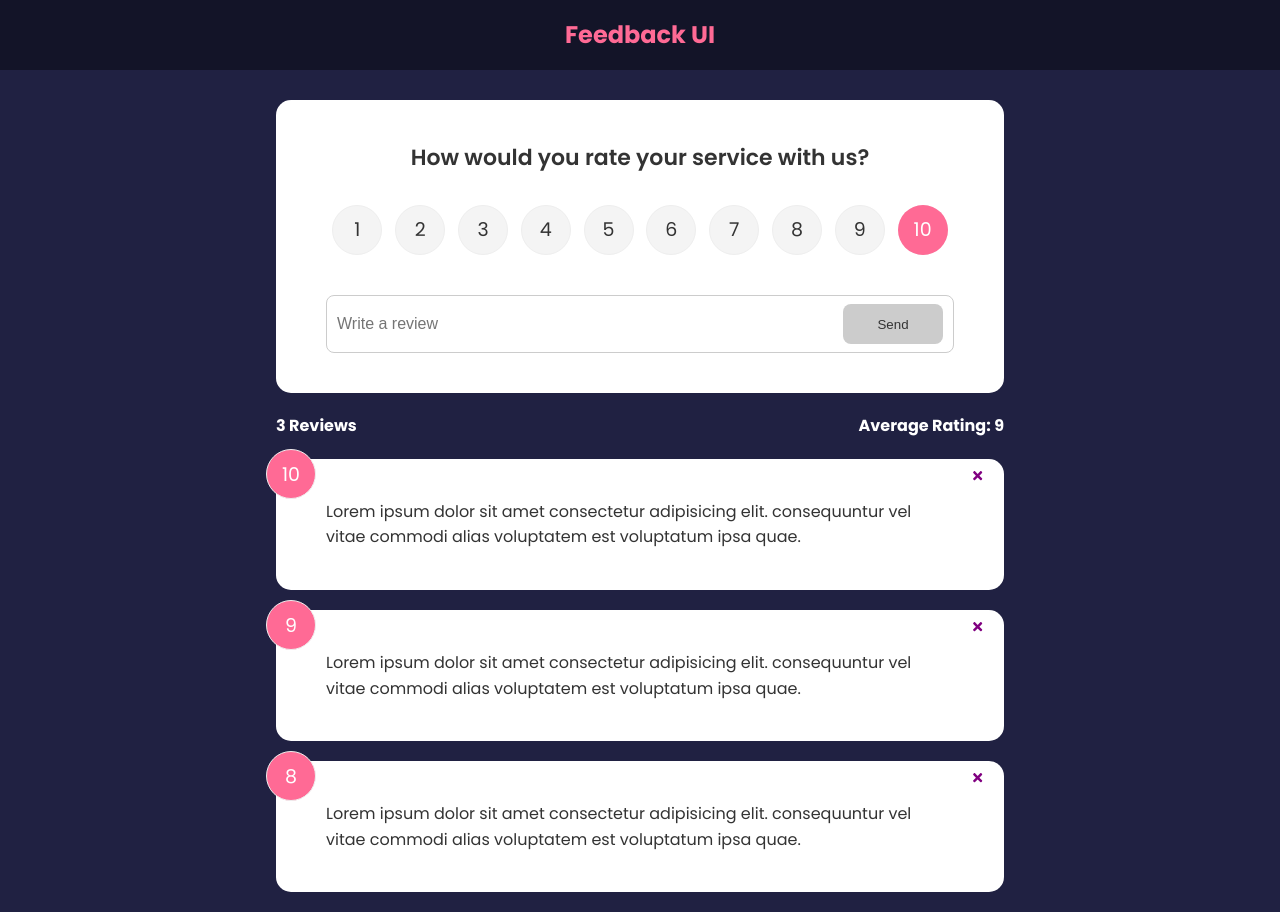
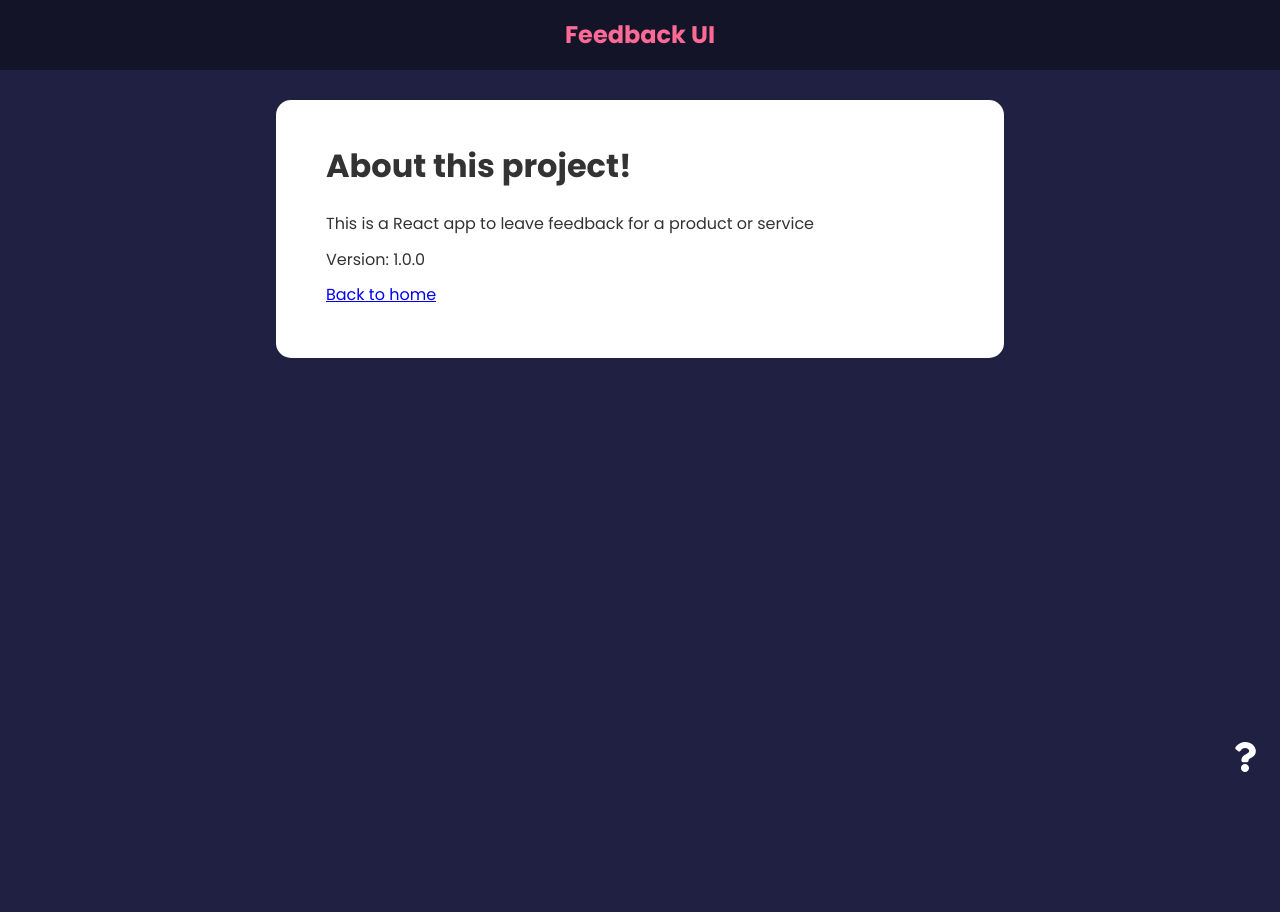
Before and after one commit to JahshakaDEV/feedback-app, a React (Create React App) app: page /about in a window 1280 px wide. After the commit the page ends 800 px from the top, so only its background shows below. Built offline with nearby package versions, Linux system fonts and the light colour scheme.

Commit message:
✨ Added routes
ADdeds route so you can navigate to the about-page and back

```diff
--- a/package.json
+++ b/package.json
@@ -10,6 +10,7 @@
     "react": "^17.0.2",
     "react-dom": "^17.0.2",
     "react-icons": "^4.3.1",
+    "react-router-dom": "^6.1.0",
     "react-scripts": "next",
     "uuid": "^8.3.2",
     "web-vitals": "^1.1.2"
--- a/src/App.jsx
+++ b/src/App.jsx
@@ -5,6 +5,9 @@
 import FeedbackStats from "./components/FeedbackStats";
 import FeedbackForm from "./components/FeedbackForm";
 import {v4 as uuidv4} from 'uuid';
+import {BrowserRouter as Router, Route, Routes} from "react-router-dom";
+import AboutPage from "./pages/AboutPage";
+import AboutIconLink from "./components/AboutIconLink";
 
 function App() {
 
@@ -23,15 +26,24 @@
     }
 
     return (
-        <>
+        <Router>
             <Header/>
             <div className='container'>
-                <FeedbackForm handleAdd={addFeedback}/>
-                <FeedbackStats feedback={feedback}/>
-                <FeedbackList feedback={feedback}
-                              handleDelete={deleteFeedback}/>
+                <Routes>
+                    <Route exact path={"/"} element={
+                        <>
+                            <FeedbackForm handleAdd={addFeedback}/>
+                            <FeedbackStats feedback={feedback}/>
+                            <FeedbackList feedback={feedback}
+                                          handleDelete={deleteFeedback}/>
+
+                        </>
+                    }/>
+                    <Route path='/about' element={<AboutPage/>}/>
+                </Routes>
+                <AboutIconLink/>
             </div>
-        </>
+        </Router>
     )
 }
 
--- /dev/null
+++ b/src/components/AboutIconLink.jsx
@@ -0,0 +1,15 @@
+import React from 'react';
+import {FaQuestion} from "react-icons/fa";
+import {Link} from 'react-router-dom'
+
+function AboutIconLink(props) {
+    return (
+        <div className={'about-link'}>
+            <Link to={'/about'}>
+                <FaQuestion size={30}/>
+            </Link>
+        </div>
+    );
+}
+
+export default AboutIconLink;
--- /dev/null
+++ b/src/pages/AboutPage.jsx
@@ -0,0 +1,20 @@
+import React from 'react';
+import Card from "../components/shared/Card";
+import {Link} from "react-router-dom"
+
+function AboutPage() {
+    return (
+        <Card>
+            <div className={"about"}>
+                <h1>About this project!</h1>
+                <p>This is a React app to leave feedback for a product or service</p>
+                <p>Version: 1.0.0</p>
+                <p>
+                    <Link to={"/"}>Back to home</Link>
+                </p>
+            </div>
+        </Card>
+    );
+}
+
+export default AboutPage;
```
Also changed, not shown: 1 other file (tests, documents, lock files or other folders).
